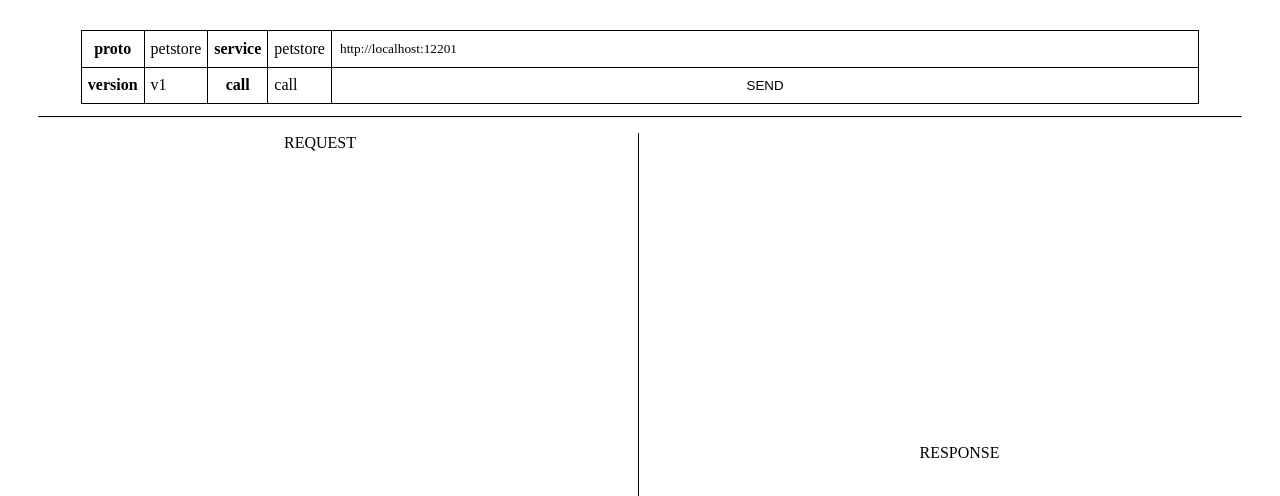
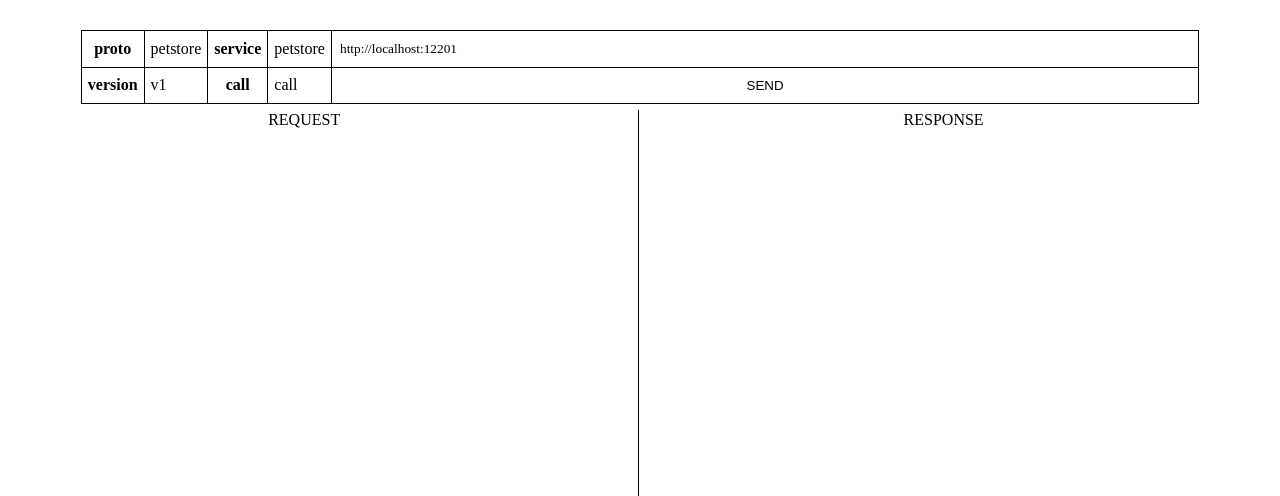
Before and after one commit to n0dustoll3ns/grpclicker_vscode, a Svelte app in the folder webview/: page / in a window 1280 px wide. Shown: the top 496 px of the page. Built offline with nearby package versions, Linux system fonts and the light colour scheme.

Commit message:
edited response panel

```diff
--- a/webview/src/App.svelte
+++ b/webview/src/App.svelte
@@ -2,43 +2,13 @@
   import TopPanel from "./TopPanel.svelte";
   import Request from "./Request.svelte";
   import Response from "./Response.svelte";
-  let input = {
-    proto: "petstore",
-    version: "v1",
-    adress: "val",
-    call: "GetPet",
-    tls: false,
-    stream: false,
-    requestName: "Pet",
-    requestRepresentation: [
-      {
-        name: "name",
-        type: "string",
-      },
-      {
-        name: "age",
-        type: "int32",
-      },
-    ],
-    responseName: "Pet",
-    responseRepresentation: [
-      {
-        name: "string",
-        type: "int32",
-      },
-    ],
-    meta: ["username: user", "password: pass"],
-  };
 </script>
 
 <div class="top-container">
   <TopPanel />
 </div>
 
-<hr class="solid" />
-
 <table>
-  <tr>
   <td class="left">
     <Request />
   </td>
@@ -46,7 +16,6 @@
   <td>
     <Response />
   </td>
-  </tr>
 </table>
 
 <style>
@@ -54,14 +23,6 @@
     padding-top: 2%;
     padding-left: 6%;
     padding-right: 6%;
-  }
-
-  .solid {
-    border-top: 0.5px solid;
-    margin-left: 3%;
-    margin-right: 3%;
-    margin-top: 1%;
-    margin-bottom: 1%;
   }
 
   table {
--- a/webview/src/Request.svelte
+++ b/webview/src/Request.svelte
@@ -1,15 +1,4 @@
 <script>
-  let inputFields = [
-    {
-      name: "name",
-      type: "string",
-    },
-    {
-      name: "name",
-      type: "string",
-    },
-  ];
-  let metadata = ["username: user", "password: pass"];
   $: innerHeight = 0;
   $: height = innerHeight - 220;
 </script>
@@ -29,12 +18,12 @@
     padding: 3%;
   }
   div {
-    padding-left: 5%;
     padding-right: 5%;
   }
   textarea {
     resize: none;
     margin: 20px;
     height: var(--height);
+    margin-left: 10px;
   }
 </style>
--- a/webview/src/Response.svelte
+++ b/webview/src/Response.svelte
@@ -1,6 +1,35 @@
 <script>
+  export let response = "";
+  $: innerHeight = 0;
+  $: height = innerHeight - 220;
 </script>
 
-<center>
-  <p1>RESPONSE</p1>
-</center>
+<svelte:window bind:innerHeight />
+<div>
+  <center>
+    <p1>RESPONSE</p1>
+  </center>
+
+  <textarea
+    name=""
+    id=""
+    cols="30"
+    rows="10"
+    style="--height: {height}px"
+    readonly>{response}</textarea
+  >
+</div>
+
+<style>
+  p1 {
+    padding: 3%;
+  }
+  div {
+    padding-right: 5%;
+  }
+  textarea {
+    resize: none;
+    margin: 20px;
+    height: var(--height);
+  }
+</style>
```
Also changed, not shown: 2 other files (tests, documents, lock files or other folders). Lines whose indentation alone changed are shown as unchanged.
